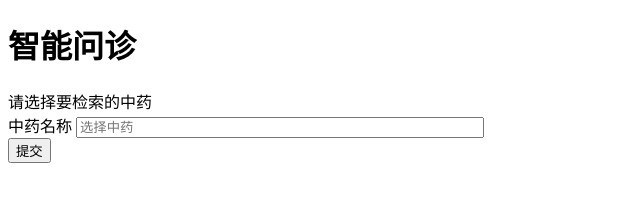
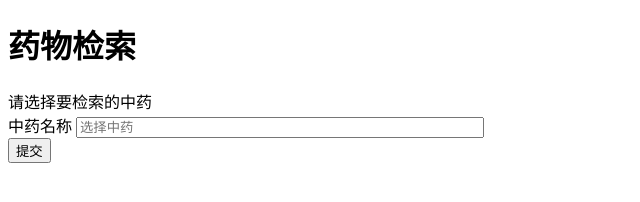
Before and after one commit to Peilin-D/web-server, a website: page views/jiansuo.html in a window 1280 px wide. Shown: the full height of the page, 0-640 px from the left. Drawn offline with Linux system fonts and the light colour scheme.

Commit message:
typo corrected

```diff
--- a/views/jiansuo.html
+++ b/views/jiansuo.html
@@ -13,7 +13,7 @@
 		}
 	</style>
 </head>
-<h1>智能问诊</h1>
+<h1>药物检索</h1>
 <div>
 	<form class="col">
 		<div>请选择要检索的中药</div>
```
